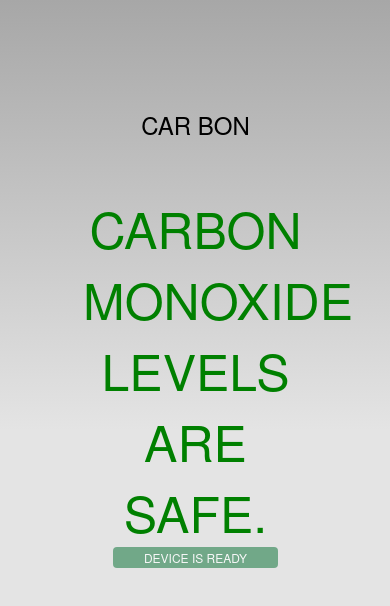
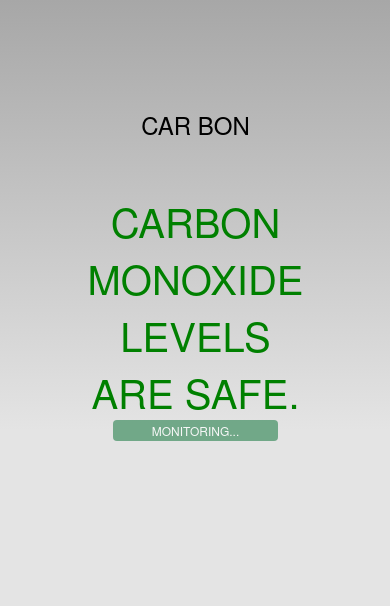
Before and after one commit to ryantm/attcarhomehackathon, a plain HTML site: page phone_app/www/index.html in a window 390 px wide. Drawn offline with Linux system fonts and the light colour scheme; some packages are replaced by stand-ins of ours; no server answers.

Commit message:
modify phone app to use new feed, change styling

```diff
--- a/phone_app/www/css/index.css
+++ b/phone_app/www/css/index.css
@@ -46,7 +46,7 @@ body {
 }
 
 #monoxide {
-    font-size: 50px;
+    font-size: 40px;
 }
 
 .danger {
--- a/phone_app/www/index.html
+++ b/phone_app/www/index.html
@@ -35,7 +35,7 @@
             <div id="monoxide" class="safe">Carbon monoxide levels are safe.</div>
             <div id="deviceready" class="blink">
                 <p class="event listening">Connecting to Device</p>
-                <p class="event received">Device is Ready</p>
+                <p class="event received">Monitoring...</p>
             </div>
         </div>
         <script type="text/javascript" src="//code.jquery.com/jquery-migrate-1.2.1.min.js"></script>
--- a/phone_app/www/js/index.js
+++ b/phone_app/www/js/index.js
@@ -24,7 +24,7 @@ function displayMonoxideDanger() {
     m2x.feeds.streamValues(
       //"314b8fd2a5639cd6ed9597b6eb37ad78",
       "c6eabf437b8c69efbb4e4a8d5c60c04d",
-      "danger",
+      "danger_bit",
       {},
       function(a) {
         console.log(a);
```
